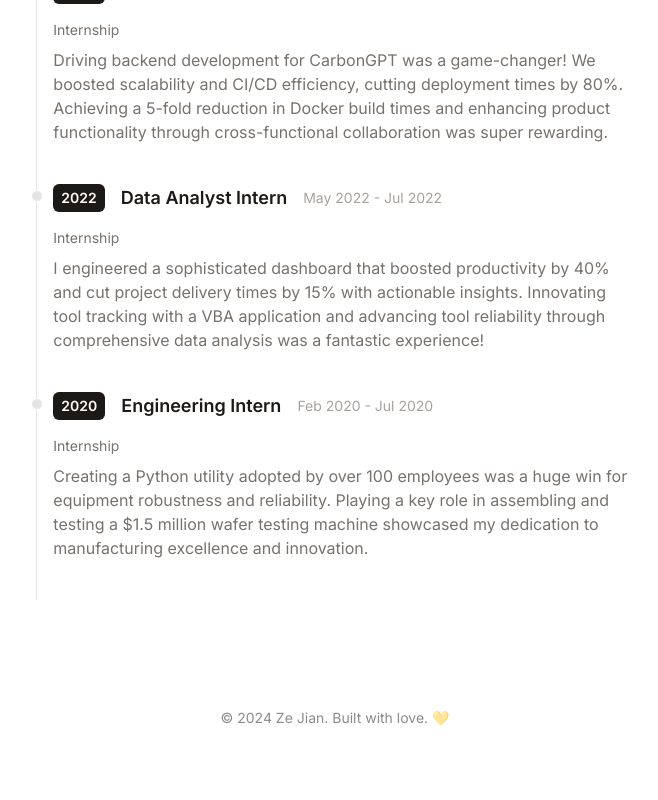
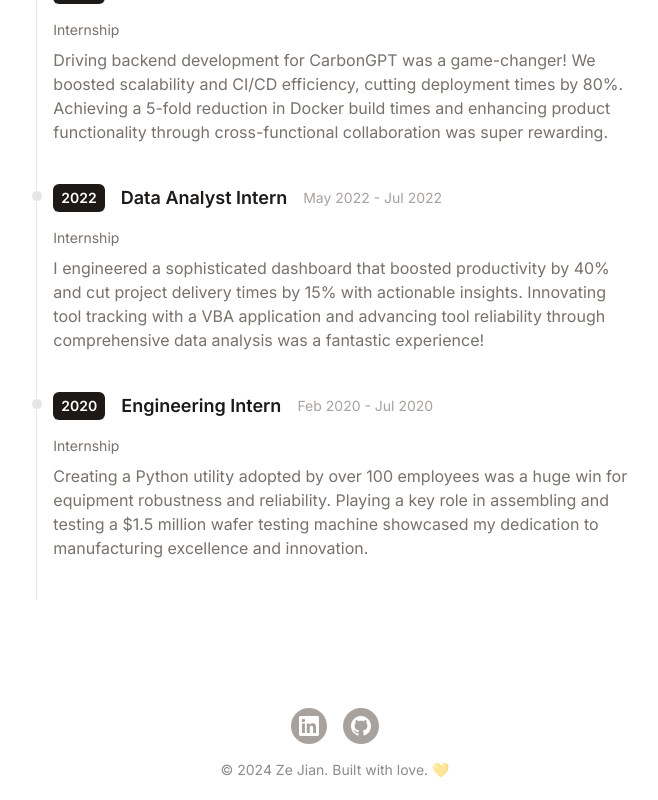
Before and after one commit to zejian99/portfolio, a React (Vite) app: page / in a window 1280 px wide. Shown: the part 1668-2468 px from the top of the page, without its empty margins (305-963 px from the left). Before the commit the page ends 2416 px from the top, so only its background shows below. Built offline with nearby package versions, Linux system fonts and the light colour scheme.

Commit message:
Added social icons

```diff
--- a/src/components/Footer.jsx
+++ b/src/components/Footer.jsx
@@ -3,6 +3,49 @@
 function Footer() {
     return (
         <div className="py-5 text-center">
+            <div className="container max-w-screen-lg mx-auto">
+					<div>
+						<div className="flex flex-wrap justify-center gap-2"></div>
+                        <a
+                            href="https://linkedin.com/in/zejiantan"
+                            target="_blank"
+                            className="bg-stone-400 p-2 font-semibold text-white inline-flex items-center space-x-2 rounded-full m-2">
+                            <svg
+                            className="w-5 h-5 fill-current"
+                            role="img"
+                            viewBox="0 0 256 256"
+                            xmlns="http://www.w3.org/2000/svg"
+                            >
+                            <g>
+                                <path d="M218.123122,218.127392 L180.191928,218.127392 L180.191928,158.724263 C180.191928,144.559023 179.939053,126.323993 160.463756,126.323993 C140.707926,126.323993 137.685284,141.757585 137.685284,157.692986 L137.685284,218.123441 L99.7540894,218.123441 L99.7540894,95.9665207 L136.168036,95.9665207 L136.168036,112.660562 L136.677736,112.660562 C144.102746,99.9650027 157.908637,92.3824528 172.605689,92.9280076 C211.050535,92.9280076 218.138927,118.216023 218.138927,151.114151 L218.123122,218.127392 Z M56.9550587,79.2685282 C44.7981969,79.2707099 34.9413443,69.4171797 34.9391618,57.260052 C34.93698,45.1029244 44.7902948,35.2458562 56.9471566,35.2436736 C69.1040185,35.2414916 78.9608713,45.0950217 78.963054,57.2521493 C78.9641017,63.090208 76.6459976,68.6895714 72.5186979,72.8184433 C68.3913982,76.9473153 62.7929898,79.26748 56.9550587,79.2685282 M75.9206558,218.127392 L37.94995,218.127392 L37.94995,95.9665207 L75.9206558,95.9665207 L75.9206558,218.127392 Z M237.033403,0.0182577091 L18.8895249,0.0182577091 C8.57959469,-0.0980923971 0.124827038,8.16056231 -0.001,18.4706066 L-0.001,237.524091 C0.120519052,247.839103 8.57460631,256.105934 18.8895249,255.9977 L237.033403,255.9977 C247.368728,256.125818 255.855922,247.859464 255.999,237.524091 L255.999,18.4548016 C255.851624,8.12438979 247.363742,-0.133792868 237.033403,0.000790807055" />
+                            </g>
+                            </svg>
+                        </a>
+                        <a
+                            href="https://github.com/zejian99"
+                            target="_blank"
+                            className="bg-stone-400 p-2 font-semibold text-white inline-flex items-center space-x-2 rounded-full m-2">
+                            <svg
+                            xmlns="http://www.w3.org/2000/svg"
+                            xmlnsXlink="http://www.w3.org/1999/xlink"
+                            aria-hidden="true"
+                            role="img"
+                            className="w-5"
+                            preserveAspectRatio="xMidYMid meet"
+                            viewBox="0 0 24 24"
+                            >
+                            <g fill="none">
+                                <path
+                                    fillRule="evenodd"
+                                    clipRule="evenodd"
+                                    d="M12 0C5.37 0 0 5.37 0 12c0 5.31 3.435 9.795 8.205 11.385c.6.105.825-.255.825-.57c0-.285-.015-1.23-.015-2.235c-3.015.555-3.795-.735-4.035-1.41c-.135-.345-.72-1.41-1.23-1.695c-.42-.225-1.02-.78-.015-.795c.945-.015 1.62.87 1.845 1.23c1.08 1.815 2.805 1.305 3.495.99c.105-.78.42-1.305.765-1.605c-2.67-.3-5.46-1.335-5.46-5.925c0-1.305.465-2.385 1.23-3.225c-.12-.3-.54-1.53.12-3.18c0 0 1.005-.315 3.3 1.23c.96-.27 1.98-.405 3-.405s2.04.135 3 .405c2.295-1.56 3.3-1.23 3.3-1.23c.66 1.65.24 2.88.12 3.18c.765.84 1.23 1.905 1.23 3.225c0 4.605-2.805 5.625-5.475 5.925c.435.375.81 1.095.81 2.22c0 1.605-.015 2.895-.015 3.3c0 .315.225.69.825.57A12.02 12.02 0 0 0 24 12c0-6.63-5.37-12-12-12z"
+                                    fill="currentColor"
+                                />
+                            </g>
+                            </svg>
+                        </a>
+                    </div>
+            </div>
             <p className="text-sm mt-2 opacity-50">
                 &copy; {new Date().getFullYear()} Ze Jian. Built with love. 💛
             </p>
```
